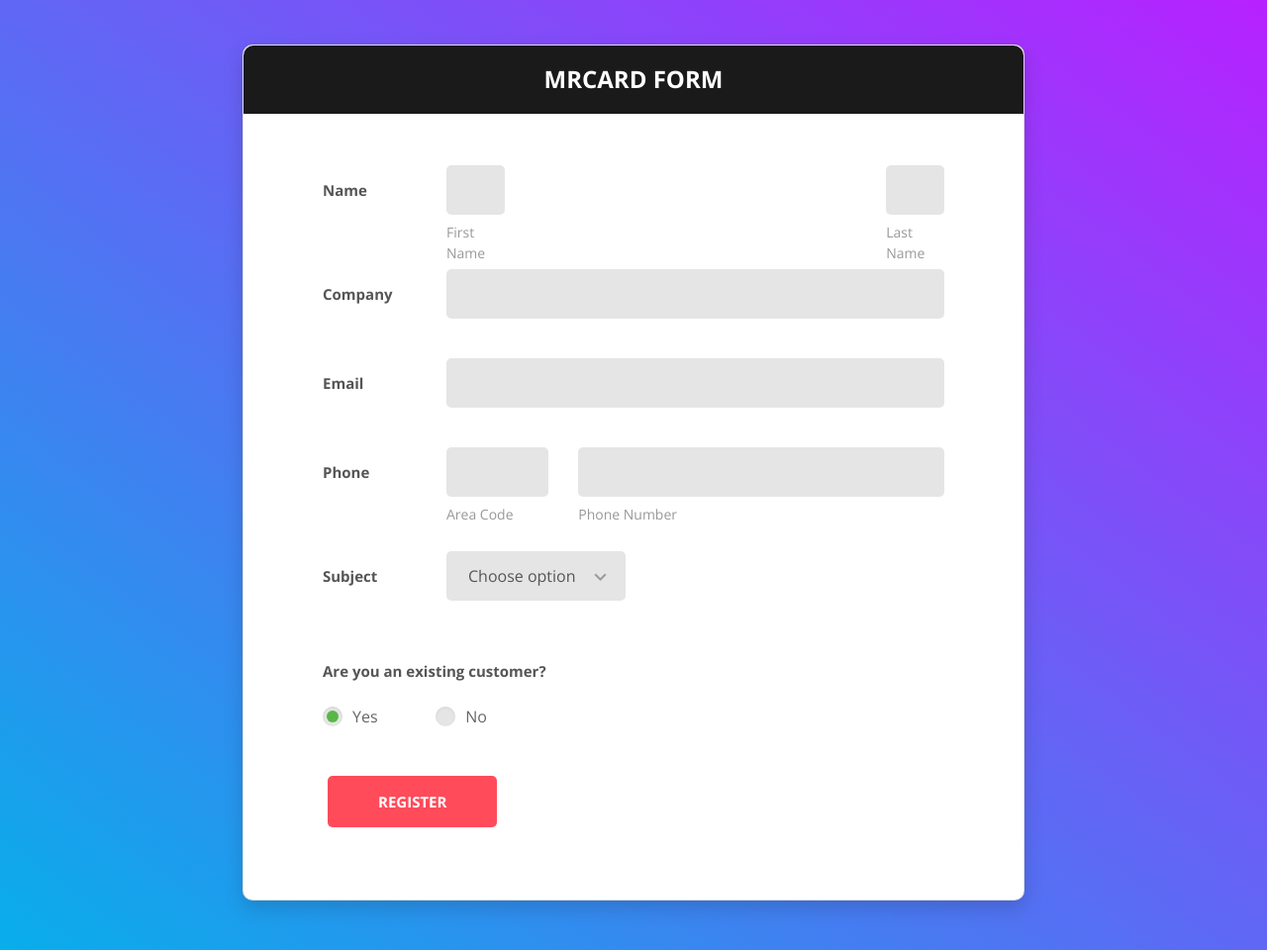
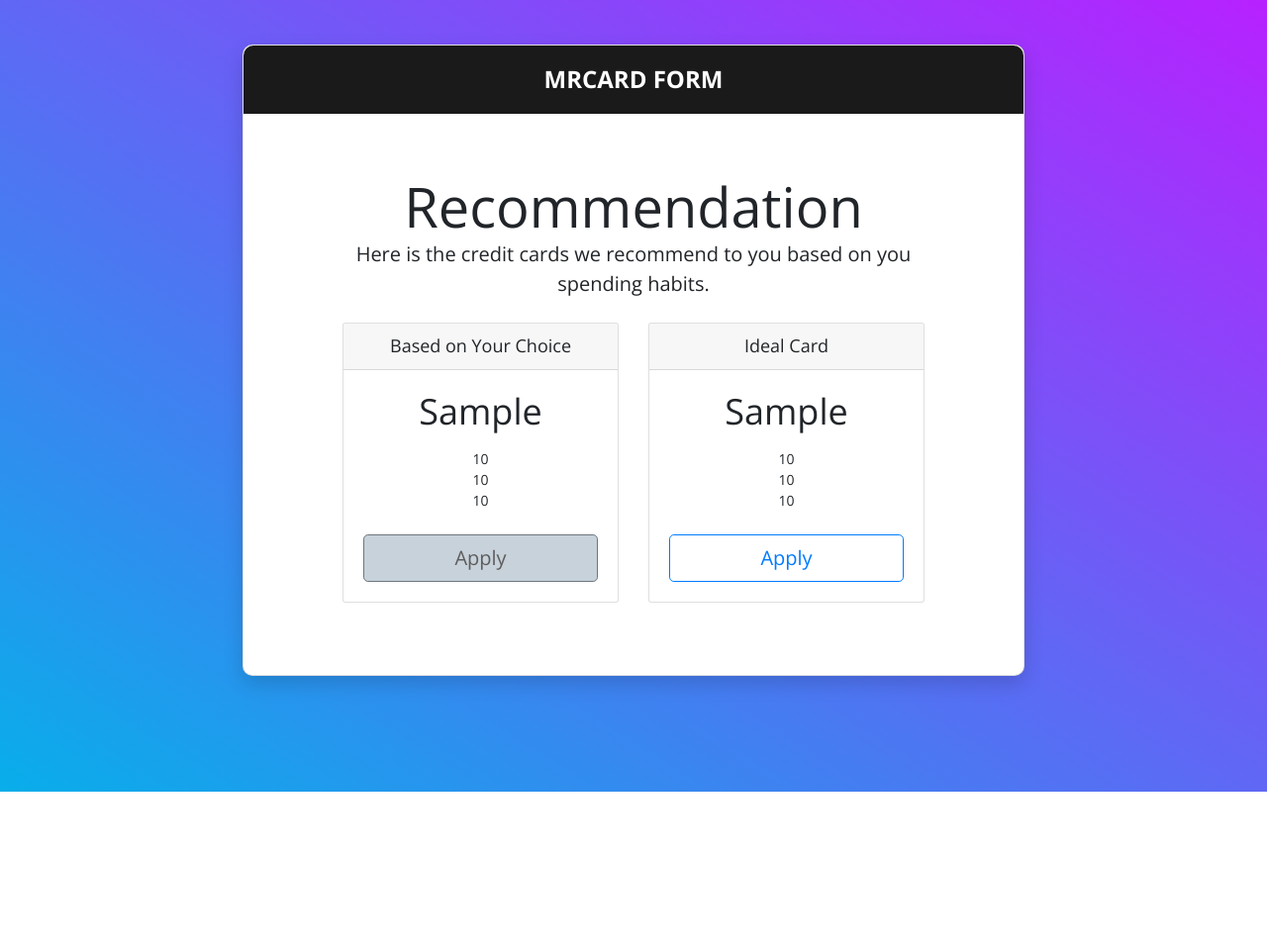
Before and after one commit to davidygp/IRS-MR-2019-01-19-IS1PT-GRP-MRCard, a Django app: template Recommender/templates/Recommender/test.html in a window 1280 px wide. Shown: the whole page at 99% size. After the commit the page ends 800 px from the top, so only its background shows below. Run offline with Django 3.2, Linux system fonts and the light colour scheme; the template is opened without the code that fills it: most values are stand-ins (such as "Sample title", 1, 10 or a date in 2020); some libraries are stand-ins or nearby versions.

Commit message:
recommendation page update

```diff
--- a/Recommender/static/Recommender/mycss/mycss.css
+++ b/Recommender/static/Recommender/mycss/mycss.css
@@ -58,8 +58,9 @@
 }
 
 .my-btn-outline-primary.disabled, .my-btn-outline-primary:disabled {
-  color: #007bff;
-  background-color: transparent;
+  color: #5d5d5d;
+  background-color: #C8D2DA;
+  border-color: #6c757d;
 }
 
 .my-btn-outline-primary:not(:disabled):not(.disabled):active, .my-btn-outline-primary:not(:disabled):not(.disabled).active,
--- a/Recommender/templates/Recommender/test.html
+++ b/Recommender/templates/Recommender/test.html
@@ -1,153 +1,59 @@
-<!DOCTYPE html>
-<html lang="en">
+{% extends "Recommender/base.html" %}
+{% block css %}
+    <style>
+        .lead {
+            font-size: 1.25rem;
+            font-weight: 300;
+        }
+    </style>
+{% endblock %}
 
-<head>
-    {% load static %}
-    <!-- Required meta tags-->
-    <meta charset="UTF-8">
-    <meta name="viewport" content="width=device-width, initial-scale=1, shrink-to-fit=no">
-
-    <!-- Title Page-->
-    <title>{% block title %}MRCard{% endblock %}</title>
-
-    <!-- Icons font CSS-->
-    <link href="{% static 'Recommender/vendor/mdi-font/css/material-design-iconic-font.min.css' %}" rel="stylesheet"
-          media="all">
-    <link href="{% static 'Recommender/vendor/font-awesome-4.7/css/font-awesome.min.css' %}" rel="stylesheet"
-          media="all">
-    <!-- Font special for pages-->
-    <link href=https://fonts.googleapis.com/css?family=Open+Sans:300,300i,400,400i,600,600i,700,700i,800,800i"
-          rel="stylesheet">
-
-    <!-- Vendor CSS-->
-    <link href="{% static 'Recommender/vendor/bootstrap/css/bootstrap.min.css' %}" rel="stylesheet">
-    <link href="{% static 'Recommender/vendor/select2/select2.min.css' %}" rel="stylesheet" media="all">
-    <link href="{% static 'Recommender/vendor/datepicker/daterangepicker.css' %}" rel="stylesheet" media="all">
-
-    <!-- Main CSS-->
-    <link href="{% static 'Recommender/css/main.css' %}" rel="stylesheet" media="all">
-    {% block css %}{% endblock %}
-
-    <!-- My CSS -->
-    <link href="{% static 'Recommender/mycss/mycss.css' %}" rel="stylesheet" media="all">
-
-</head>
-
-<body>
-<div class="page-wrapper bg-gra-03 p-t-45 p-b-50">
-    <div class="wrapper wrapper--w790">
-        <div class="card card-5">
-            <div class="card-heading">
-                <h2 class="title">{% block formtitle %}MRCard Form{% endblock %}</h2>
+{% block form %}
+    <div class="pricing-header px-3 py-3 pt-md-0 pb-md-4 mt-2 mx-auto text-center">
+        <h1 class="display-4">Recommendation</h1>
+        <p class="lead">Here is the credit cards we recommend to you based on you spending habits.</p>
+    </div>
+    <div class="container">
+        <div class="card-deck text-center">
+            <div class="card mb-6 box-shadow">
+                <div class="card-header">
+                    <h4 class="my-0 font-weight-normal">Based on Your Choice</h4>
+                </div>
+                <div class="my-card-body">
+                    <h1 class="card-title pricing-card-title">{{ preferred_credit_card }}</h1>
+                    <ul class="list-unstyled mt-3 mb-4">
+                        <li>{{ preferred_cashback_amount }}</li>
+                        <li>{{ preferred_miles_amount }}</li>
+                        <li>{{ preferred_points_amount }}</li>
+                    </ul>
+                    {% if preferred_credit_card_exist == 1 %}
+                        <button type="button" class="my-btn my-btn-lg my-btn-block my-btn-outline-primary"
+                            onclick="location.href='http://www.google.com'">Apply
+                    </button>
+                    {% else %}
+                    <button type="button" class="my-btn my-btn-lg my-btn-block my-btn-outline-primary"
+                            onclick="location.href='http://www.google.com'" disabled>Apply
+                    </button>
+                    {% endif %}
+                </div>
             </div>
-            <div class="card-body">
-                {% block form %}
-                    <form method="POST">
-                        <div class="form-row m-b-55">
-                            <div class="name">Name</div>
-                            <div class="value">
-                                <div class="row row-space">
-                                    <div class="col-2">
-                                        <div class="input-group-desc">
-                                            <input class="input--style-5" type="text" name="first_name">
-                                            <label class="label--desc">first name</label>
-                                        </div>
-                                    </div>
-                                    <div class="col-2">
-                                        <div class="input-group-desc">
-                                            <input class="input--style-5" type="text" name="last_name">
-                                            <label class="label--desc">last name</label>
-                                        </div>
-                                    </div>
-                                </div>
-                            </div>
-                        </div>
-                        <div class="form-row">
-                            <div class="name">Company</div>
-                            <div class="value">
-                                <div class="input-group">
-                                    <input class="input--style-5" type="text" name="company">
-                                </div>
-                            </div>
-                        </div>
-                        <div class="form-row">
-                            <div class="name">Email</div>
-                            <div class="value">
-                                <div class="input-group">
-                                    <input class="input--style-5" type="email" name="email">
-                                </div>
-                            </div>
-                        </div>
-                        <div class="form-row m-b-55">
-                            <div class="name">Phone</div>
-                            <div class="value">
-                                <div class="row row-refine">
-                                    <div class="col-3">
-                                        <div class="input-group-desc">
-                                            <input class="input--style-5" type="text" name="area_code">
-                                            <label class="label--desc">Area Code</label>
-                                        </div>
-                                    </div>
-                                    <div class="col-9">
-                                        <div class="input-group-desc">
-                                            <input class="input--style-5" type="text" name="phone">
-                                            <label class="label--desc">Phone Number</label>
-                                        </div>
-                                    </div>
-                                </div>
-                            </div>
-                        </div>
-                        <div class="form-row">
-                            <div class="name">Subject</div>
-                            <div class="value">
-                                <div class="input-group">
-                                    <div class="rs-select2 js-select-simple select--no-search">
-                                        <select name="subject">
-                                            <option disabled="disabled" selected="selected">Choose option</option>
-                                            <option>Subject 1</option>
-                                            <option>Subject 2</option>
-                                            <option>Subject 3</option>
-                                        </select>
-                                        <div class="select-dropdown"></div>
-                                    </div>
-                                </div>
-                            </div>
-                        </div>
-                        <div class="form-row p-t-20">
-                            <label class="label label--block">Are you an existing customer?</label>
-                            <div class="p-t-15">
-                                <label class="radio-container m-r-55">Yes
-                                    <input type="radio" checked="checked" name="exist">
-                                    <span class="checkmark"></span>
-                                </label>
-                                <label class="radio-container">No
-                                    <input type="radio" name="exist">
-                                    <span class="checkmark"></span>
-                                </label>
-                            </div>
-                        </div>
-                        <div>
-                            <button class="btn btn--radius-2 btn--red" type="submit">Register</button>
-                        </div>
-                    </form>
-                {% endblock %}
-
+            <div class="card mb-6 box-shadow">
+                <div class="card-header">
+                    <h4 class="my-0 font-weight-normal">Ideal Card</h4>
+                </div>
+                <div class="my-card-body">
+                    <h1 class="card-title pricing-card-title">{{ ideal_credit_card }}</h1>
+                    <ul class="list-unstyled mt-3 mb-4">
+                        <li>{{ ideal_cashback_amount }}</li>
+                        <li>{{ ideal_miles_amount }}</li>
+                        <li>{{ ideal_points_amount }}</li>
+                    </ul>
+                    <button type="button" class="my-btn my-btn-lg my-btn-block my-btn-outline-primary"
+                            onclick="location.href='http://www.google.com'">Apply
+                    </button>
+                </div>
             </div>
         </div>
     </div>
-</div>
 
-<!-- Jquery JS-->
-<script src="{% static 'Recommender/vendor/jquery/jquery.min.js' %}"></script>
-<!-- Vendor JS-->
-<script src="{% static 'Recommender/vendor/select2/select2.min.js' %}"></script>
-<script src="{% static 'Recommender/vendor/datepicker/moment.min.js' %}"></script>
-<script src="{% static 'Recommender/vendor/datepicker/daterangepicker.js' %}"></script>
-
-<!-- Main JS-->
-<script src="{% static 'Recommender/js/global.js' %}"></script>
-
-</body>
-
-</html>
-<!-- end document-->
+{% endblock %}
```
Also changed, not shown: Recommender/templates/Recommender/recommendation.html (+7 -1 lines), db.sqlite3.
